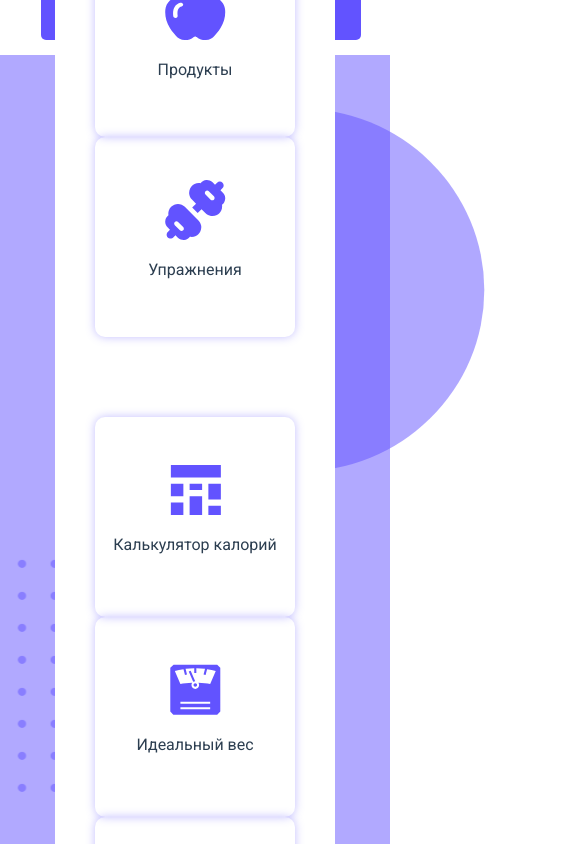
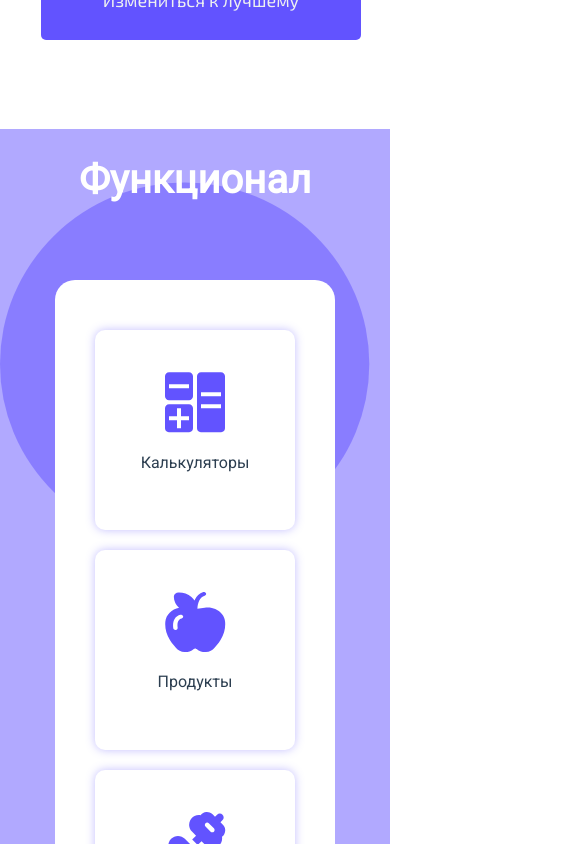
Before and after one commit to IMPOSTOR15/upp-app, a Vue app: page /#/ in a window 390 px wide. Shown: the part 840-1684 px from the top of the page, 585 px wide, since content can reach past the window. Built offline with nearby package versions, Linux system fonts and the light colour scheme.

Commit message:
some hot-fixes

```diff
--- a/src/components/MainPage/HomeComponent.vue
+++ b/src/components/MainPage/HomeComponent.vue
@@ -46,16 +46,8 @@ export default {
 }
 </script>
 
-<!-- Add "scoped" attribute to limit CSS to this component only -->
 <style scoped>
 
-.page {
-  /* display: flex;
-  margin: 0 auto;
-  flex-direction: column;
-  max-width: 1800px;
-  min-width: 600px; */
-}
 .main-container {
   display: flex;
   justify-content: space-between;
--- a/src/components/MainPage/Slides/FirstSlideComponent.vue
+++ b/src/components/MainPage/Slides/FirstSlideComponent.vue
@@ -77,7 +77,6 @@ export default {
 }
 
 .header-title {
-  position: absolute;
   margin-left: auto;
   margin-right: auto;
   left: 0;
@@ -87,12 +86,13 @@ export default {
   font-size: 40px;
   font-weight: bold;
   color: #fff;
+  z-index: 2;
 }
 
 .function-container {
   background-color: #fff;
   border-radius: 20px;
-  margin: auto 14vw;
+  margin: 40px 14vw auto 14vw;
   display: flex;
   flex-direction: column;
   z-index: 1;
@@ -105,7 +105,6 @@ export default {
   justify-content: space-between;
   padding-top: 50px;
   margin: 40px 5vw;
-
 }
 
 .bottom-row {
@@ -160,4 +159,41 @@ export default {
   bottom: 100px;
   right: 120px;
 }
+
+@media (max-width: 1200px) {
+  .main-wrapper {
+    height: auto;
+    margin-top: 320px;
+    /* !!!!!Тут надо подумать!!!! */
+  }
+  .middarkcircle {
+
+    left: auto;
+    right: 0px;
+  }
+  .bigdarkcircle {
+    left: 0px;
+  }
+  .function-container {
+    margin-top: 50px;
+    margin-bottom: 50px;
+  }
+  .top-row {
+    padding-top: 0;
+    margin: 40px 2vw 0 2vw;
+  }
+
+  .bottom-row {
+    padding-bottom: 0;
+    margin: 0 2vw 40px 2vw;
+  }
+  .bottom-card, .top-card {
+
+    margin: 10px auto;
+
+  }
+}
+@media (max-width: 980px) {
+
+}
 </style>
```
